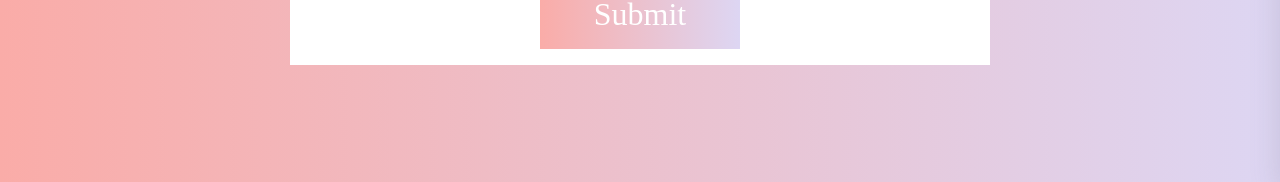
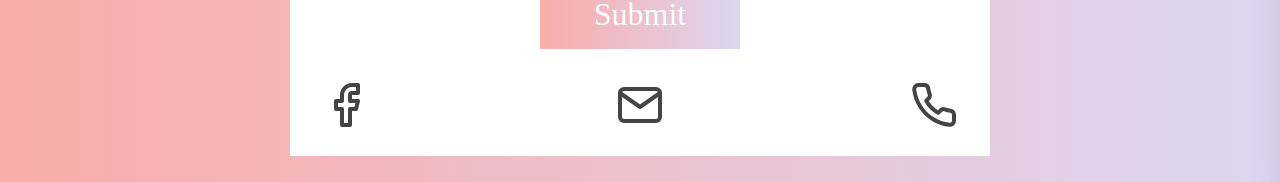
Before and after one commit to kirken93/made-by-melanie, a Next.js app: page /contact in a window 1280 px wide. Shown: the part 615-797 px from the top of the page. Built offline with nearby package versions, Linux system fonts and the light colour scheme.

Commit message:
Add contact icons on contact page

```diff
--- a/pages/contact/index.js
+++ b/pages/contact/index.js
@@ -1,5 +1,7 @@
 import Page from "../../components/styled/Page";
 import styled from "styled-components";
+import { FiFacebook, FiMail, FiPhone } from "react-icons/fi";
+import UnstyledLink from "../../components/styled/UnstyledLink";
 
 const InputContainer = styled.div`
   padding: 1rem 0;
@@ -26,6 +28,13 @@ const Submit = styled.button`
   }
 `;
 
+const IconContainer = styled.div`
+  display: flex;
+  justify-content: space-between;
+  font-size: 3rem;
+  margin-top: 2rem;
+`;
+
 const Contact = () => {
   return <Page>
     <h2>Contact Me</h2>
@@ -47,6 +56,17 @@ const Contact = () => {
         <Submit type="submit">Submit</Submit>
       </SubmitContainer>
     </form>
+    <IconContainer>
+      <UnstyledLink href="https://www.facebook.com/craftsmadebymelanie" target="_blank">
+        <FiFacebook />
+      </UnstyledLink>
+      <UnstyledLink href="mailto:madebymelanie19@gmail.com" target="_blank">
+        <FiMail />
+      </UnstyledLink>
+      <UnstyledLink href="tel:574-329-3339" target="_blank">
+        <FiPhone />
+      </UnstyledLink>
+    </IconContainer>
   </Page>;
 };
 
```
